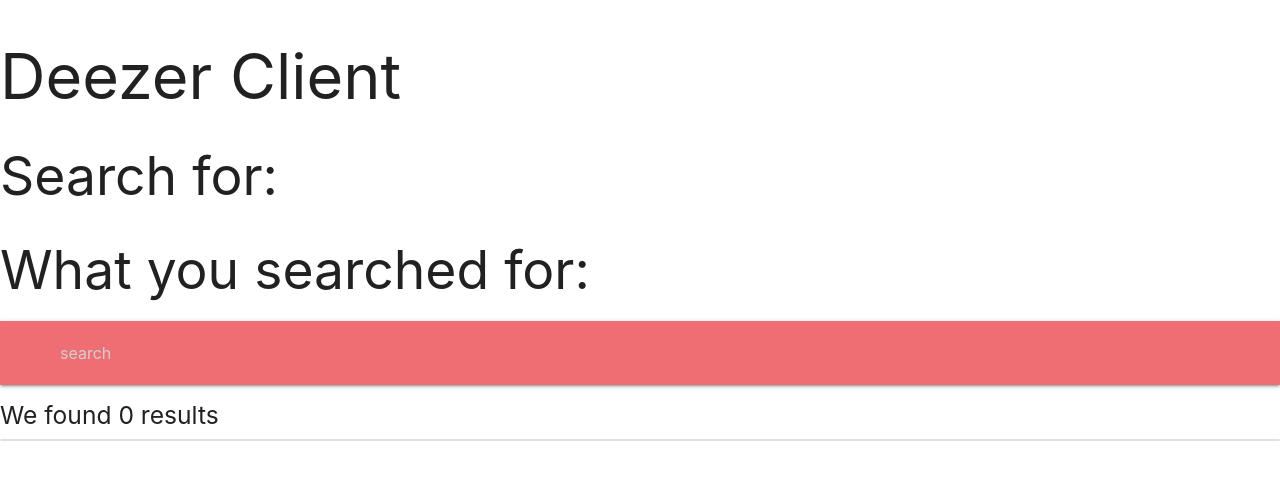
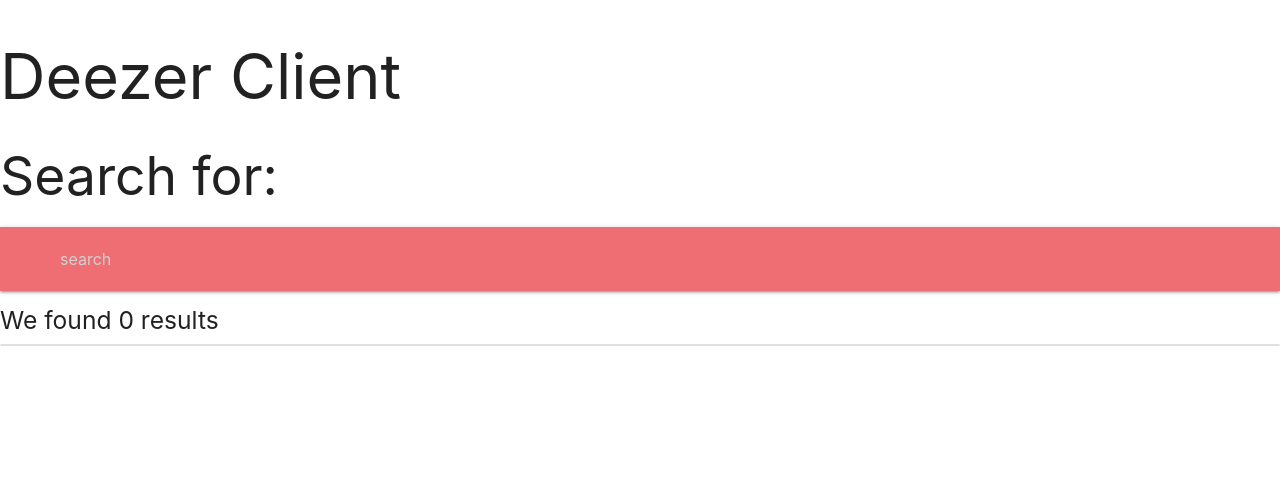
Before and after one commit to olkinn/Deezer-Client, a plain HTML site: page index.html in a window 1280 px wide. Drawn offline with nearby package versions, Linux system fonts and the light colour scheme.

Commit message:
Delete useless header & add screenshot

```diff
--- a/index.html
+++ b/index.html
@@ -10,7 +10,6 @@
 	<body>
 		<h1>Deezer Client</h1>
 		<h2>Search for:</h2>
-		<h2>What you searched for: </h2>
 
   		<nav>
     			<div class="nav-wrapper">
@@ -20,6 +19,7 @@
          			 <label for="search"><i class="material-icons"></i></label>
        			 </div>
      		 </form>
+
     </div>
   </nav>
 		<h5>We found <span id="resultNumber">0</span> results </h5>
```
Also changed, not shown: Deezer.png (added). Lines whose indentation alone changed are shown as unchanged.
